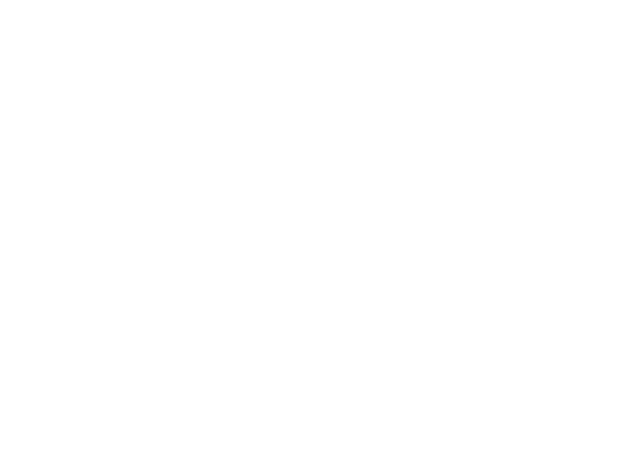
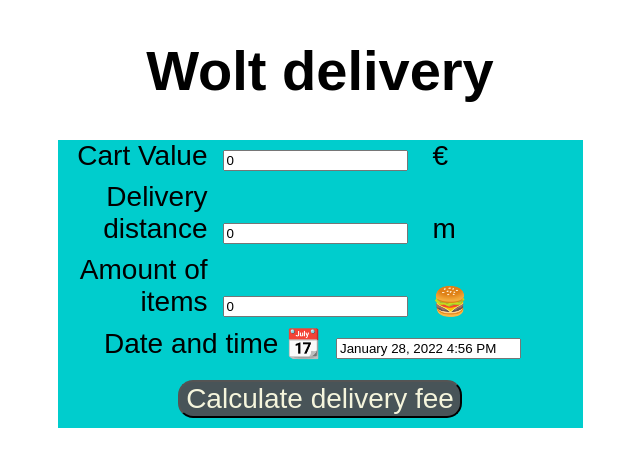
Before and after one commit to shamsch/wolt-pressignment, a React (Create React App) app: page / in a window 1280 px wide. Shown: the top 466 px of the page, without its empty margins (320-960 px from the left). Built offline with nearby package versions, Linux system fonts and the light colour scheme; a web font is replaced by a local one.

Commit message:
prior to calc implemention

```diff
--- a/src/App.tsx
+++ b/src/App.tsx
@@ -1,10 +1,30 @@
-import React from 'react';
-import './App.css';
+import React, { useState } from "react";
+import "./App.css";
+import InputForm from "./components/InputForm";
+
+export interface IState {
+  data: {
+    cartValue: number;
+    deliveryDistance: number;
+    amountOfItems: number;
+    dateAndTime: Date;
+  };
+  setValue: React.Dispatch<
+    React.SetStateAction<IState["data"]>>;
+}
 
 function App() {
+  const [value, setValue] = useState<IState["data"]>({
+    cartValue: 0,
+    deliveryDistance: 0,
+    amountOfItems: 0,
+    dateAndTime: new Date(),
+  });
+
   return (
     <div>
-
+      <h1> Wolt delivery </h1>
+      <InputForm data={value} setValue={setValue}/>
     </div>
   );
 }
```
